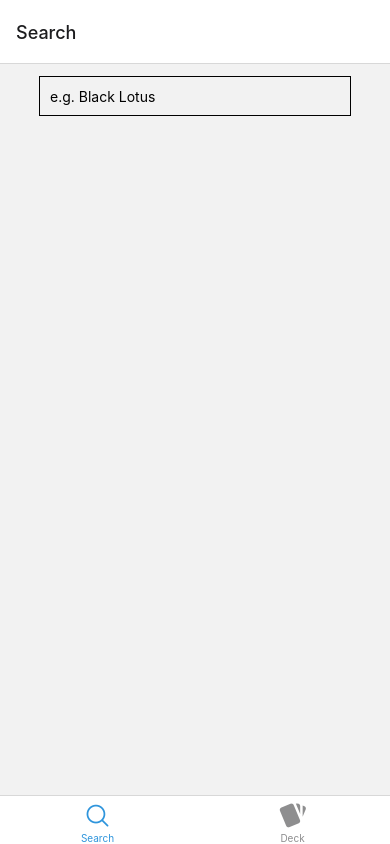
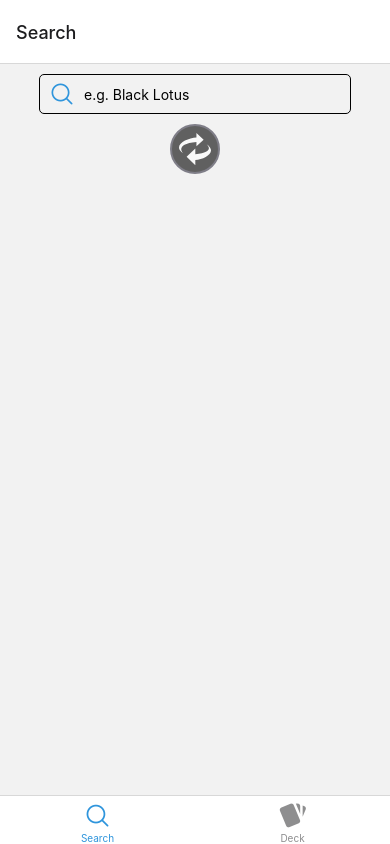
Before and after one commit to genadi53/mtg-companion, a React Native app: screen / in a window 390 px wide. Built offline with nearby package versions, Linux system fonts and the light colour scheme; what expo-linking would draw is missing.

Commit message:
feat: added separete search bar and start working on double faced cards

```diff
--- a/components/CardPreview.tsx
+++ b/components/CardPreview.tsx
@@ -5,12 +5,21 @@ import { windowWidth } from "../constants/Layout";
 type CardPreviewProps = {
   name: string;
   imageUrl: string | null;
+  imageUrls?: string[];
+  isDoubleFaced: boolean;
 };
 
-const CardPreview: React.FC<CardPreviewProps> = ({ name, imageUrl }) => {
-  return (
-    <View style={styles.container}>
-      {imageUrl ? (
+const CardPreview: React.FC<CardPreviewProps> = ({
+  name,
+  imageUrl,
+  isDoubleFaced,
+}) => {
+  let display = null;
+
+  if (isDoubleFaced) {
+    display = null;
+  } else {
+    display = imageUrl ? (
       <Image
         source={{
           uri: imageUrl,
@@ -19,9 +28,10 @@ const CardPreview: React.FC<CardPreviewProps> = ({ name, imageUrl }) => {
       />
     ) : (
       <Text>{name}</Text>
-      )}
-    </View>
     );
+  }
+
+  return <View style={styles.container}>{display}</View>;
 };
 
 export default CardPreview;
--- a/components/CardsContainer.tsx
+++ b/components/CardsContainer.tsx
@@ -24,7 +24,13 @@ const CardsContainer: React.FC<CardsContainerProps> = ({ cards }) => {
       numColumns={2}
       renderItem={({ item }) => (
         <CardPreview
-          imageUrl={item.image_uris ? item.image_uris["normal"] : null}
+          imageUrl={
+            item.image_uris
+              ? item.image_uris["normal"]
+              : item.card_faces
+              ? item.card_faces[0].image_uris["normal"]
+              : item.card_faces[1].image_uris["normal"]
+          }
           name={item.name}
         />
       )}
--- /dev/null
+++ b/components/SearchBar.tsx
@@ -0,0 +1,56 @@
+import { StyleSheet, Text, TextInput, View } from "react-native";
+import React from "react";
+import { AntDesign } from "@expo/vector-icons";
+import useColorScheme from "../hooks/useColorScheme";
+import Colors from "../constants/Colors";
+import { windowWidth } from "../constants/Layout";
+
+type SearchBarProps = {
+  text: string;
+  onChangeText: React.Dispatch<React.SetStateAction<string>>;
+};
+
+const SearchBar: React.FC<SearchBarProps> = ({ text, onChangeText }) => {
+  const colorScheme = useColorScheme();
+  return (
+    <View style={styles.searchBar}>
+      <AntDesign
+        style={{ marginLeft: 10 }}
+        name="search1"
+        size={24}
+        color={Colors[colorScheme].tint}
+      />
+      <TextInput
+        style={styles.input}
+        onChangeText={onChangeText}
+        placeholder="e.g. Black Lotus"
+        value={text}
+        underlineColorAndroid="transparent"
+      />
+    </View>
+  );
+};
+
+export default SearchBar;
+
+const styles = StyleSheet.create({
+  searchBar: {
+    flexDirection: "row",
+    justifyContent: "center",
+    alignItems: "center",
+    borderWidth: 0.5,
+    width: windowWidth * 0.8,
+    height: 40,
+    borderRadius: 5,
+    margin: 10,
+  },
+  input: {
+    flex: 1,
+    paddingTop: 10,
+    paddingRight: 10,
+    paddingBottom: 10,
+    paddingLeft: 0,
+    height: 40,
+    margin: 10,
+  },
+});
--- /dev/null
+++ b/components/SwitchButton.tsx
@@ -0,0 +1,77 @@
+import {
+  GestureResponderEvent,
+  Image,
+  StyleSheet,
+  Text,
+  TouchableOpacity,
+  View,
+} from "react-native";
+import React, { useState } from "react";
+import Svg, { Path, SvgUri } from "react-native-svg";
+import useColorScheme from "../hooks/useColorScheme";
+import Colors from "../constants/Colors";
+
+type SwitchButtonProps = {
+  size: number;
+};
+
+const SwitchButton: React.FC<SwitchButtonProps> = ({ size }) => {
+  const colorScheme = useColorScheme();
+
+  const [color, setColor] = useState<string>(
+    colorScheme === "light" ? Colors.dark.text : Colors.light.text
+  );
+  const [backgroung, setBackgroung] = useState<string>(
+    colorScheme === "light" ? Colors.dark.background : Colors.light.background
+  );
+
+  return (
+    <TouchableOpacity
+      onPress={(event: GestureResponderEvent) => {
+        // if (
+        //   color === Colors.dark.text &&
+        //   backgroung === Colors.dark.background
+        // ) {
+        //   setColor(Colors.light.text);
+        //   setBackgroung(Colors.light.background);
+        // } else {
+        //   setColor(Colors.dark.text);
+        //   setBackgroung(Colors.dark.background);
+        // }
+      }}
+      style={[
+        {
+          width: size,
+          height: size,
+          backgroundColor: backgroung,
+        },
+        styles.button,
+      ]}
+    >
+      <Svg viewBox="0 0 1024 1024">
+        <Path
+          fill={color}
+          d="M884.3,357.6c116.8,117.7,151.7,277-362.2,320V496.4L243.2,763.8L522,1031.3V860.8C828.8,839.4,1244.9,604.5,884.3,357.6z"
+        ></Path>
+        <Path
+          fill={color}
+          d="M557.8,288.2v138.4l230.8-213.4L557.8,0v142.8c-309.2,15.6-792.1,253.6-426.5,503.8C13.6,527.9,30,330.1,557.8,288.2z"
+        ></Path>
+      </Svg>
+    </TouchableOpacity>
+  );
+};
+
+export default SwitchButton;
+
+const styles = StyleSheet.create({
+  button: {
+    opacity: 0.6,
+    borderRadius: 25,
+    border: "2px solid #343242",
+    padding: 7,
+    color: "black",
+    transition: "background-color 200ms linear, opacity 50ms linear",
+  },
+  svg: {},
+});
--- a/package.json
+++ b/package.json
@@ -37,6 +37,7 @@
     "react-native-gesture-handler": "^2.4.2",
     "react-native-safe-area-context": "4.2.4",
     "react-native-screens": "~3.11.1",
+    "react-native-svg": "^12.3.0",
     "react-native-web": "0.17.7",
     "request": "^2.88.2"
   },
--- a/screens/DeckScreen.tsx
+++ b/screens/DeckScreen.tsx
@@ -1,4 +1,5 @@
 import { StyleSheet } from "react-native";
+import SwitchButton from "../components/SwitchButton";
 
 import { Text, View } from "../components/Themed";
 
@@ -11,6 +12,7 @@ export default function DeckScreen() {
         lightColor="#eee"
         darkColor="rgba(255,255,255,0.1)"
       />
+      <SwitchButton size={50} />
     </View>
   );
 }
--- a/screens/SearchScreen.tsx
+++ b/screens/SearchScreen.tsx
@@ -11,6 +11,8 @@ import {
 import { ScrollView } from "react-native-gesture-handler";
 import CardPreview from "../components/CardPreview";
 import CardsContainer from "../components/CardsContainer";
+import SearchBar from "../components/SearchBar";
+import SwitchButton from "../components/SwitchButton";
 import { View } from "../components/Themed";
 import { windowWidth } from "../constants/Layout";
 import { RootTabScreenProps } from "../types";
@@ -31,7 +33,9 @@ export default function SearchScreen({
     if (!text) return;
     const getCards = async () => {
       const c = await fetchMultipleCards(text);
-      // console.log(c);
+      console.log("*****************");
+      console.log(c);
+
       setCards(c ? c : null);
     };
     getCards();
@@ -46,12 +50,14 @@ export default function SearchScreen({
 
   return (
     <SafeAreaView style={styles.container}>
-      <TextInput
+      {/* <TextInput
         style={styles.input}
         onChangeText={onChangeText}
         placeholder="e.g. Black Lotus"
         value={text}
-      />
+      /> */}
+      <SearchBar text={text} onChangeText={onChangeText} />
+      <SwitchButton size={50} />
       {cards && <CardsContainer cards={cards} />}
     </SafeAreaView>
   );
@@ -67,11 +73,11 @@ const styles = StyleSheet.create({
     fontSize: 20,
     fontWeight: "bold",
   },
-  input: {
-    width: windowWidth * 0.8,
-    height: 40,
-    margin: 12,
-    borderWidth: 1,
-    padding: 10,
-  },
+  // input: {
+  //   width: windowWidth * 0.8,
+  //   height: 40,
+  //   margin: 12,
+  //   borderWidth: 1,
+  //   padding: 10,
+  // },
 });
--- a/utils/fetchData.ts
+++ b/utils/fetchData.ts
@@ -10,6 +10,7 @@ export const getAllSets = async () => {
 // https://api.scryfall.com/cards/search
 
 export const fetchSampleCards = async (name: string) => {
+  const cards: Card[] = [];
   console.log(name);
   const str = name.replace(" ", "+").toLowerCase();
   // console.log(filters);
@@ -24,8 +25,8 @@ export const fetchSampleCards = async (name: string) => {
     );
 
     if (result.status === 200) {
-      const cards = await result.json();
-      // console.log(cards);
+      const card = await result.json();
+      cards.push(card);
       return cards;
     }
   } catch (error) {
```
Also changed, not shown: 1 other file (tests, documents, lock files or other folders). Lines whose indentation alone changed are shown as unchanged.
